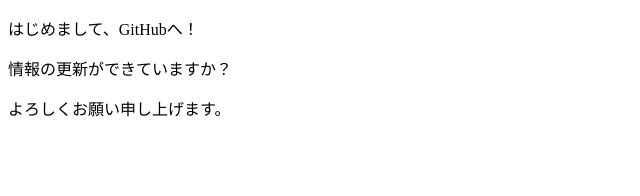
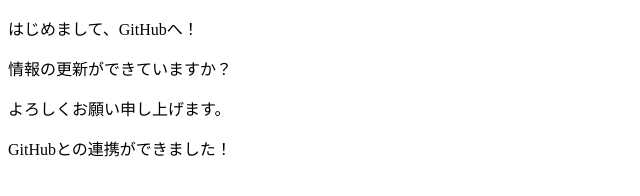
Before and after one commit to c3220714/www, a plain HTML site: page index.html in a window 1280 px wide. Shown: the whole page, without its empty margins (0-640 px from the left). Drawn offline with Linux system fonts and the light colour scheme.

Commit message:
update2023/05/31

```diff
--- a/index.html
+++ b/index.html
@@ -10,5 +10,6 @@
     <p>はじめまして、GitHubへ！</p>
     <p>情報の更新ができていますか？</p>
     <p>よろしくお願い申し上げます。</p>
+    <p>GitHubとの連携ができました！</p>
   </body>
   </html>
```
